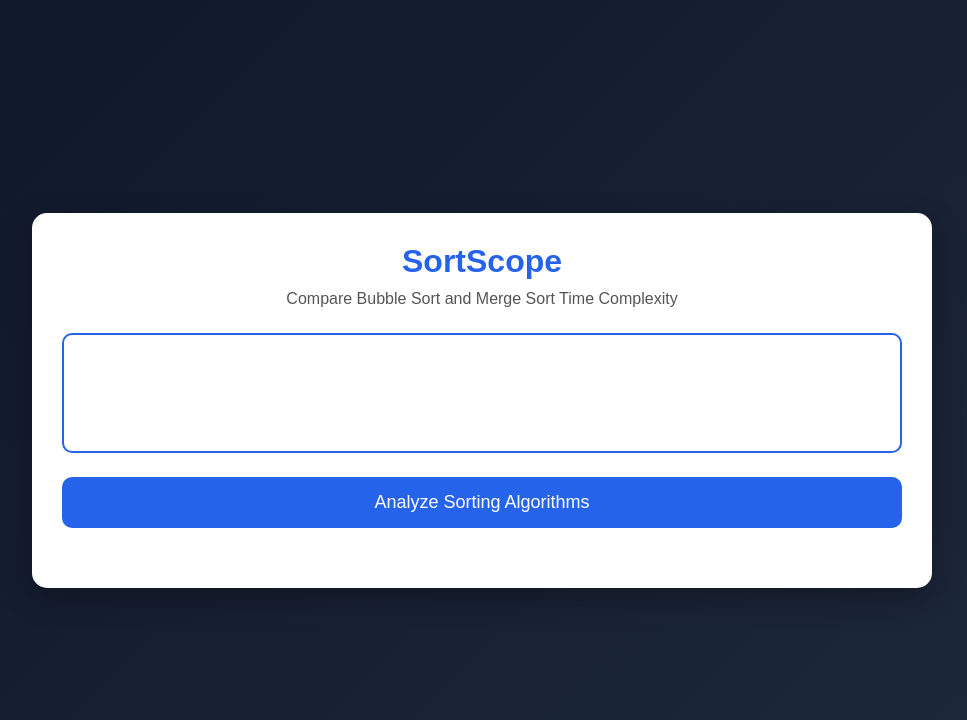
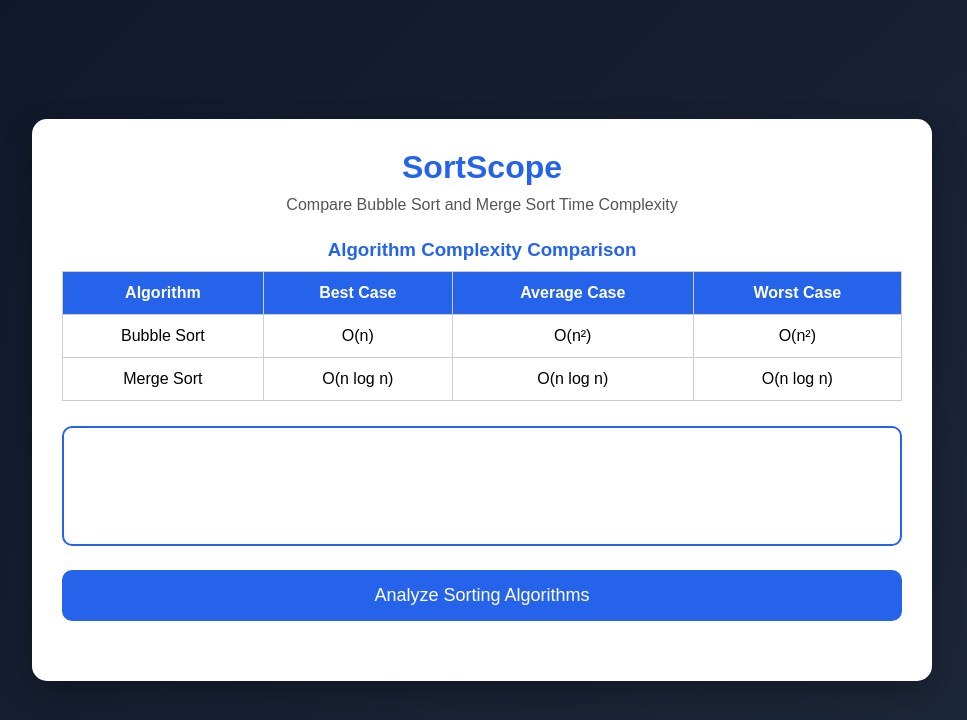
Before and after one commit to katkamakhila21/CFAI, a Flask app: page / in a window 1280 px wide. Shown: the top 720 px of the page, without its empty margins (158-1125 px from the left). Run offline with Flask 3, Linux system fonts and the light colour scheme.

Commit message:
Added algorithm complexity comparison table

```diff
--- a/static/style.css
+++ b/static/style.css
@@ -32,6 +32,35 @@ h1{
     text-align:center;
     color:#555;
     margin-bottom:25px;
+}
+
+.complexity-table{
+    margin-bottom:25px;
+}
+
+.complexity-table h3{
+    text-align:center;
+    margin-bottom:10px;
+    color:#2563eb;
+}
+
+table{
+    width:100%;
+    border-collapse:collapse;
+}
+
+table, th, td{
+    border:1px solid #ccc;
+}
+
+th{
+    background:#2563eb;
+    color:white;
+}
+
+th, td{
+    padding:12px;
+    text-align:center;
 }
 
 textarea{
--- a/templates/index.html
+++ b/templates/index.html
@@ -17,6 +17,33 @@
             Compare Bubble Sort and Merge Sort Time Complexity
         </p>
 
+        <div class="complexity-table">
+            <h3>Algorithm Complexity Comparison</h3>
+
+            <table>
+                <tr>
+                    <th>Algorithm</th>
+                    <th>Best Case</th>
+                    <th>Average Case</th>
+                    <th>Worst Case</th>
+                </tr>
+
+                <tr>
+                    <td>Bubble Sort</td>
+                    <td>O(n)</td>
+                    <td>O(n²)</td>
+                    <td>O(n²)</td>
+                </tr>
+
+                <tr>
+                    <td>Merge Sort</td>
+                    <td>O(n log n)</td>
+                    <td>O(n log n)</td>
+                    <td>O(n log n)</td>
+                </tr>
+            </table>
+        </div>
+
         <textarea
             id="numbers"
             placeholder="Enter numbers separated by commas
```
